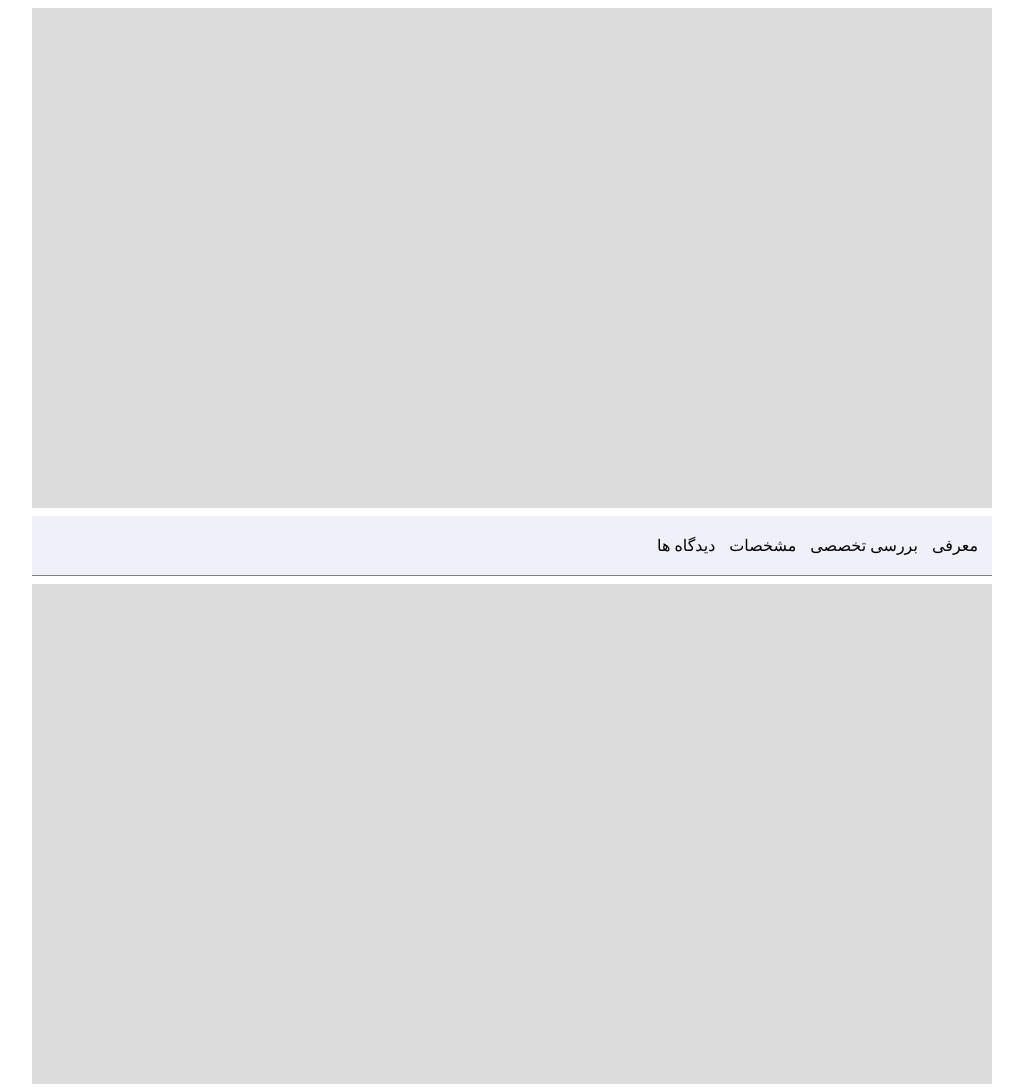
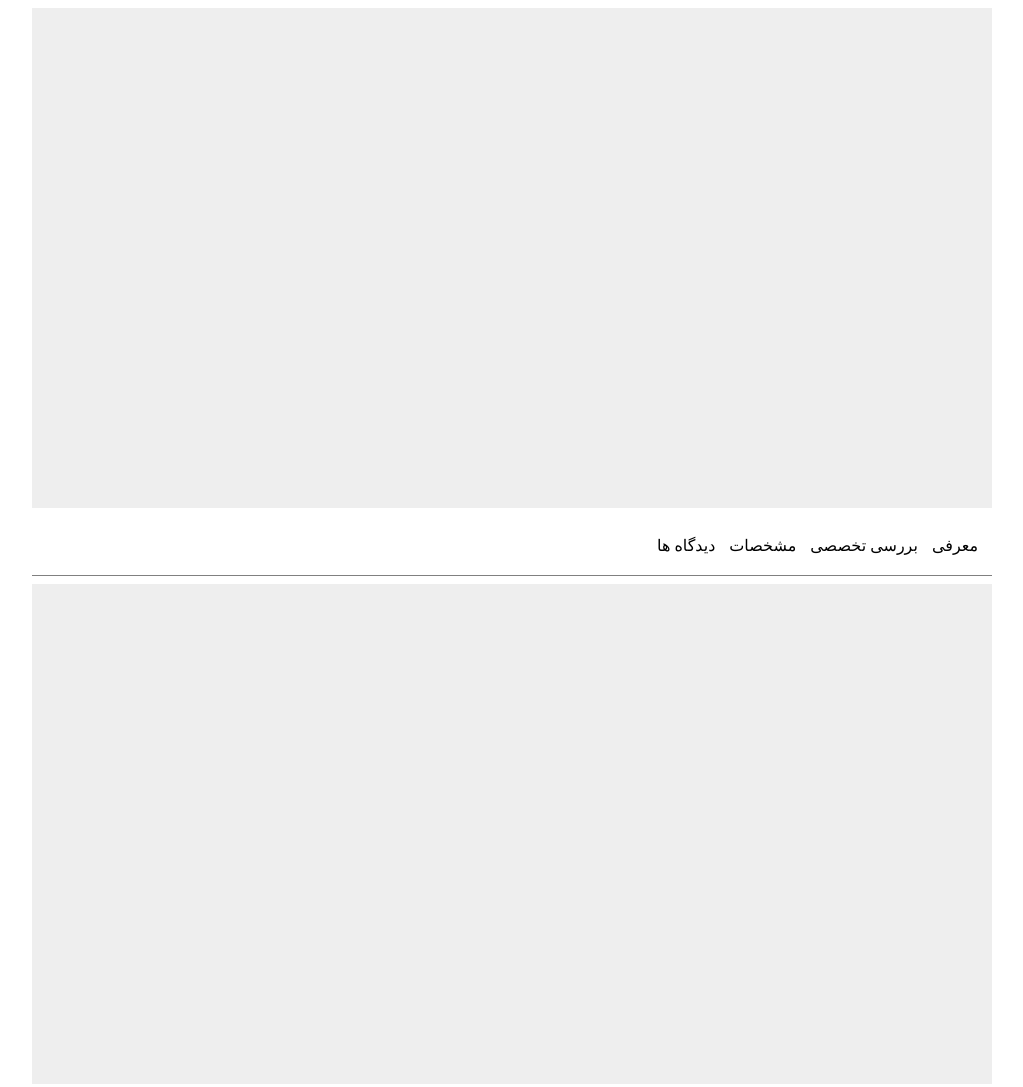
Before and after one commit to peymangiit/sticky-menu, a plain HTML site: page index.html in a window 1280 px wide. Shown: the top 1087 px of the page, without its empty margins (128-1151 px from the left). Drawn offline with Linux system fonts and the light colour scheme.

Commit message:
change div colors

```diff
--- a/index.html
+++ b/index.html
@@ -8,7 +8,7 @@
 
     <style>
         :root{
-            --grey : rgba(168, 168, 168,0.4);
+            --grey : rgba(168, 168, 168,0.2);
         }
         *{
             box-sizing: border-box;
@@ -44,7 +44,7 @@
             height: 60px;
             width: 100%;
             border-bottom: 1px solid gray;
-            background-color: rgb(240, 240, 248);
+            background-color:white;
             margin-top: 8px;
             padding: 0  7px  0  7px;
         }
```
